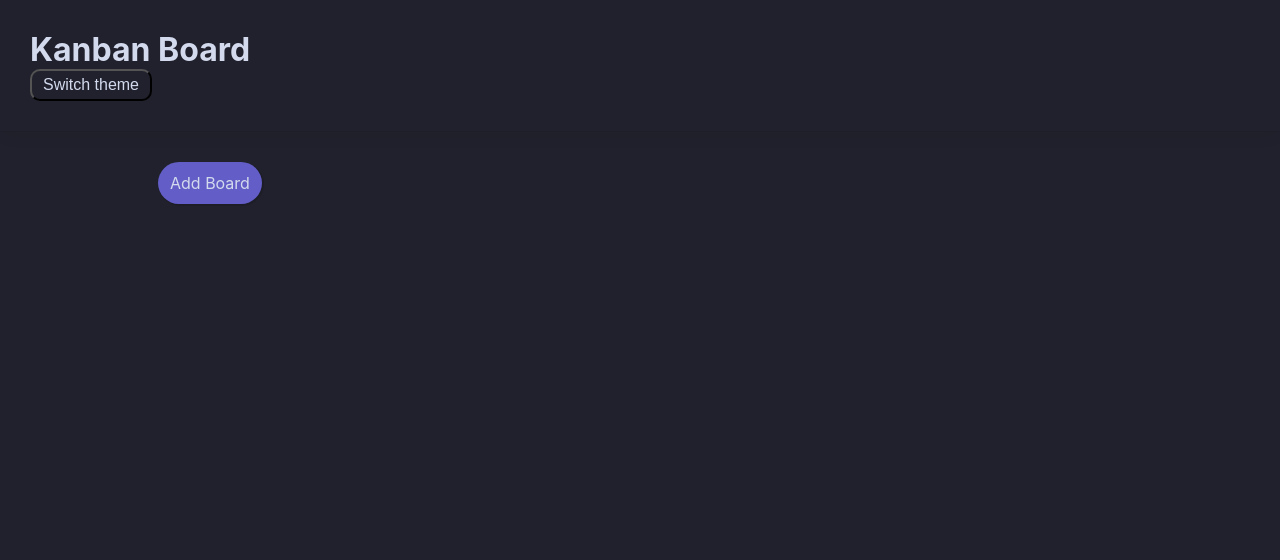
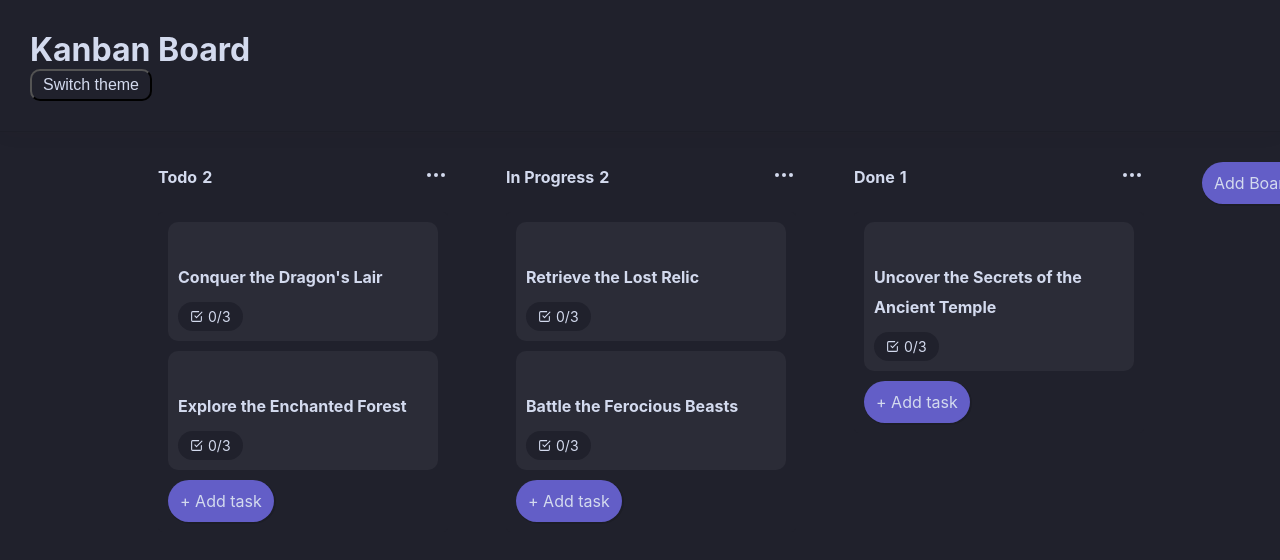
Before and after one commit to harshrai12/task-manager-assignment, a React (Create React App) app: page / in a window 1280 px wide. Shown: the top 560 px of the page. Built offline with nearby package versions, Linux system fonts and the light colour scheme.

Commit message:
local storages

```diff
--- a/src/App.js
+++ b/src/App.js
@@ -21,10 +21,154 @@ function App() {
 
   }
   //local storage of boards
-  const [boards, setBoards] = useState(
-    JSON.parse(localStorage.getItem("prac-kanban")) || [
-    ]
-  );
+  const [boards, setBoards] = useState(() => {
+    const storedBoards = localStorage.getItem("kanban");
+    return storedBoards ? JSON.parse(storedBoards) : [
+      {
+        id: Date.now() + Math.random() * 2,
+        title: "Todo",
+        cards: [
+          {
+            id: Date.now() + Math.random(),
+            title: "Conquer the Dragon's Lair",
+            tasks: [
+              {
+                id: Date.now() + Math.random(),
+                completed: false,
+                text: "Gather weapons and armor",
+              },
+              {
+                id: Date.now() + Math.random(),
+                completed: false,
+                text: "Study the dragon's weaknesses",
+              },
+              {
+                id: Date.now() + Math.random(),
+                completed: false,
+                text: "Recruit allies for the battle",
+              },
+            ],
+            labels: [],
+            desc: "Embark on a thrilling journey to defeat the mighty dragon and claim its treasure.",
+          },
+          {
+            id: Date.now() + Math.random(),
+            title: "Explore the Enchanted Forest",
+            tasks: [
+              {
+                id: Date.now() + Math.random(),
+                completed: false,
+                text: "Discover hidden pathways",
+              },
+              {
+                id: Date.now() + Math.random(),
+                completed: false,
+                text: "Seek guidance from mystical creatures",
+              },
+              {
+                id: Date.now() + Math.random(),
+                completed: false,
+                text: "Collect rare herbs and magical artifacts",
+              },
+            ],
+            labels: [],
+            desc: "Delve into the mysterious depths of the forest, uncovering hidden secrets and magical creatures.",
+          },
+        ],
+      },
+      {
+        id: Date.now() + Math.random() * 2,
+        title: "In Progress",
+        cards: [
+          {
+            id: Date.now() + Math.random(),
+            title: "Retrieve the Lost Relic",
+            tasks: [
+              {
+                id: Date.now() + Math.random(),
+                completed: false,
+                text: "Decode ancient inscriptions",
+              },
+              {
+                id: Date.now() + Math.random(),
+                completed: false,
+                text: "Navigate treacherous traps",
+              },
+              {
+                id: Date.now() + Math.random(),
+                completed: false,
+                text: "Outsmart cunning guardians",
+              },
+            ],
+            labels: [],
+            desc: "Embark on a perilous mission to recover the ancient artifact and save the world from darkness.",
+          },
+          {
+            id: Date.now() + Math.random(),
+            title: "Battle the Ferocious Beasts",
+            tasks: [
+              {
+                id: Date.now() + Math.random(),
+                completed: false,
+                text: "Train in advanced combat techniques",
+              },
+              {
+                id: Date.now() + Math.random(),
+                completed: false,
+                text: "Find and exploit creature weaknesses",
+              },
+              {
+                id: Date.now() + Math.random(),
+                completed: false,
+                text: "Assemble a team of skilled warriors",
+              },
+            ],
+            labels: [],
+            desc: "Engage in epic battles against fearsome creatures that roam the land, testing your strength and valor.",
+          },
+        ],
+      },
+      {
+        id: Date.now() + Math.random() * 2,
+        title: "Done",
+        cards: [
+          {
+            id: Date.now() + Math.random(),
+            title: "Uncover the Secrets of the Ancient Temple",
+            tasks: [
+              {
+                id: Date.now() + Math.random(),
+                completed: false,
+                text: "Solve intricate puzzles",
+              },
+              {
+                id: Date.now() + Math.random(),
+                completed: false,
+                text: "Invoke ancient incantations",
+              },
+              {
+                id: Date.now() + Math.random(),
+                completed: false,
+                text: "Face the guardians of the temple",
+              },
+            ],
+            labels: [],
+            desc: "Embark on a mystical journey to unlock the hidden wisdom and power of the ancient temple.",
+          },
+        ],
+      },
+    ];
+
+
+
+  });
+
+  useEffect(() => {
+    localStorage.setItem("kanban", JSON.stringify(boards));
+  }, [boards]);
+
+
+
 
   const [targetCard, setTargetCard] = useState({
     bid: "",
@@ -178,9 +322,7 @@ Update the state with the modified tempBoards array, triggering a re-render.
     });
   };
 
-  useEffect(() => {
-    localStorage.setItem("prac-kanban", JSON.stringify(boards));
-  }, [boards]);
+
 
 
 
--- a/src/Components/Card/CardInfo/CardInfo.js
+++ b/src/Components/Card/CardInfo/CardInfo.js
@@ -118,7 +118,7 @@ function CardInfo(props) {
         <div className="cardinfo_box">
           <div className="cardinfo_box_title">
             <CheckSquare />
-            <p>Tasks</p>
+            <p >Tasks</p>
           </div>
           <div className="cardinfo_box_progress-bar">
             <div
@@ -131,11 +131,12 @@ function CardInfo(props) {
           <div className="cardinfo_box_task_list">
             {values.tasks?.map((item) => (
               <div key={item.id} className="cardinfo_box_task_checkbox">
+
                 <input
                   type="checkbox"
                   defaultChecked={item.completed}
                   onChange={(event) =>
-                    updateTask(item.id, event.target.checked)
+                  updateTask(item.id, event.target.checked)
                   }
                 />
                 <p className={item.completed ? "completed" : ""}>{item.text}</p>
@@ -143,7 +144,6 @@ function CardInfo(props) {
               </div>
             ))}
           </div>
-
           <Editable
             text={"Add Subtask"}
             placeholder="Enter task"
```
